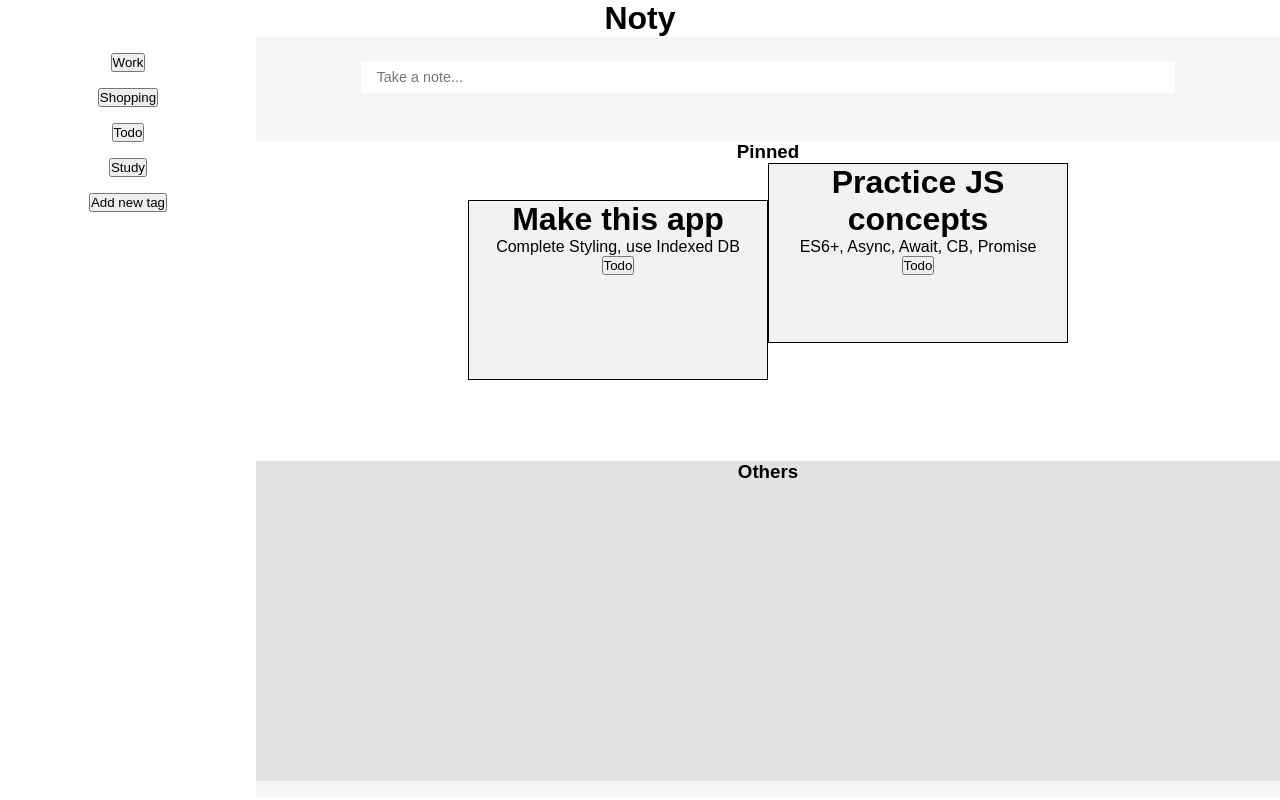
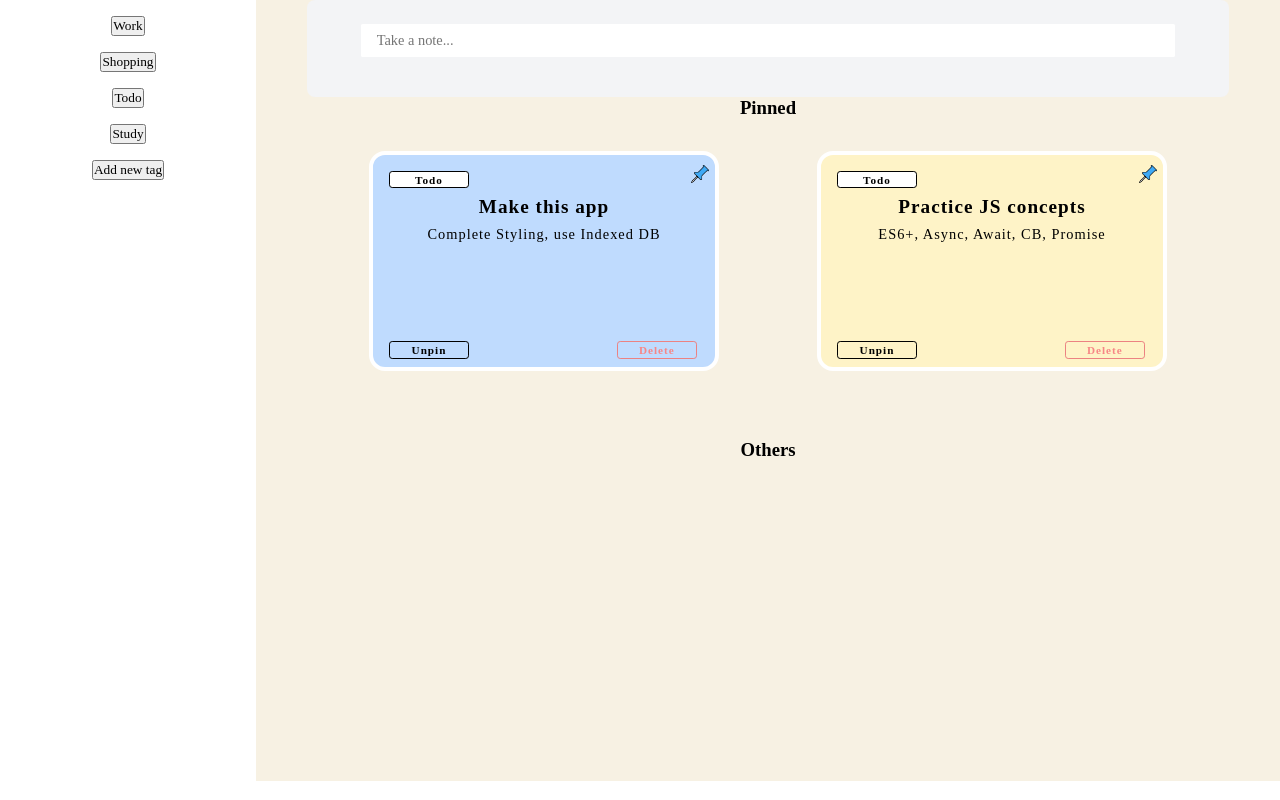
Before and after one commit to theshivamverma/notes-app, a React (Create React App) app: page / in a window 1280 px wide. Built offline with nearby package versions, Linux system fonts and the light colour scheme.

Commit message:
more functionality and styling done

```diff
--- a/src/App.js
+++ b/src/App.js
@@ -16,7 +16,7 @@ export default function App() {
       title: "Make this app",
       text: "Complete Styling, use Indexed DB",
       category: "Todo",
-      bgColor: "#fff",
+      bgColor: "#BFDBFE",
     },
     {
       id: uuid(),
@@ -24,7 +24,7 @@ export default function App() {
       title: "Practice JS concepts",
       text: "ES6+, Async, Await, CB, Promise",
       category: "Todo",
-      bgColor: "#fff",
+      bgColor: "#FEF3C7",
     },
   ]);
 
@@ -42,20 +42,42 @@ export default function App() {
     ]);
   }
 
+  function togglePinned(cardId, pinStatus){
+    setNotes(() => [...notes.map(card => {
+      if(card.id === cardId){
+        card.pinned = !pinStatus;
+      }
+      return card;
+    })])
+  }
+
+  function deleteCard(cardId) {
+    setNotes(() => [
+      ...notes.filter((card) => card.id !== cardId),
+    ]);
+  }
+
   function addNewTag(tag) {
     addTags(() => [...tags, tag]);
   }
 
+  console.log(notes)
+
   return (
     <div className="App">
-      <h1>Noty</h1>
       <div className="container">
         <Navbar
           setSelectedTag={setSelectedTag}
           tags={tags}
           addNewTagFunc={addNewTag}
         />
-        <Mainsection tags={tags} addNewNote={addNewNote} notes={notes} />
+        <Mainsection
+          tags={tags}
+          addNewNote={addNewNote}
+          notes={notes}
+          togglePinned={togglePinned}
+          deleteCard={deleteCard}
+        />
       </div>
     </div>
   );
--- a/src/components/addNewNote.js
+++ b/src/components/addNewNote.js
@@ -8,24 +8,22 @@ export const AddNewNote = ({
   setNewNoteVisible,
   tags,
   addNewNote,
+  pinned,
+  setPinned,
+  title,
+  setTitle,
+  text,
+  setText,
+  tagCategory,
+  setTagCategory,
+  bgColor,
+  setBgColor,
+  colors,
+  editMode
 }) => {
-  const [pinned, setPinned] = useState(false);
-  const [title, setTitle] = useState("");
-  const [text, setText] = useState("");
-  const [tagCategory, setTagCategory] = useState("");
-  const [bgColor, setBgColor] = useState("");
-
-  const colors = [
-    "#FECACA",
-    "#FDE68A",
-    "#A7F3D0",
-    "#93C5FD",
-    "#C4B5FD",
-    "#c7ecee",
-  ];
 
   return (
-    <div className="addnewnote">
+    <div className="addnewnote" style={{backgroundColor: bgColor}}>
       <input
         type="text"
         placeholder="Title"
@@ -55,7 +53,7 @@ export const AddNewNote = ({
             Select Tag
           </option>
           {tags.map((tag) => {
-            return <option value={tag}>{tag}</option>;
+            return <option selected={tagCategory === tag ? true : false} value={tag}>{tag}</option>;
           })}
         </select>
         <div
--- a/src/components/card.js
+++ b/src/components/card.js
@@ -1,9 +1,25 @@
-export const Card = ({ title, text, pinned, bgColor, category, id }) => {
+import pinnedImage from "../images/pinned.png";
+import unpinnedImage from "../images/unpinned.png";
+
+export const Card = ({ title, text, pinned, bgColor, category, id, togglePinned, deleteCard, changeEditMode }) => {
   return (
-    <div className="card">
-      <h1>{title}</h1>
+    <div
+      className="card"
+      style={{ backgroundColor: bgColor }}
+      onClick={() => changeEditMode(id)}
+    >
+      <button className="cardbtn card-category">{category}</button>
+      <h3>{title}</h3>
       <p>{text}</p>
-      <button>{category}</button>
+      <button className="pin">
+        <img src={pinned ? pinnedImage : unpinnedImage} />
+      </button>
+      <div className="card-bottom-btns">
+        <button className="cardbtn change-pin" onClick={() => togglePinned(id, pinned)}>
+          {pinned ? "Unpin" : "Pin"}
+        </button>
+        <button className="cardbtn delete" onClick={() => deleteCard(id)} >Delete</button>
+      </div>
     </div>
   );
 };
--- a/src/components/mainsection.js
+++ b/src/components/mainsection.js
@@ -2,8 +2,42 @@ import { useState } from "react";
 import { AddNewNote } from "./addNewNote";
 import { Card } from "./card";
 
-export const Mainsection = ({ tags, addNewNote, notes }) => {
+export const Mainsection = ({ tags, addNewNote, notes, togglePinned, deleteCard }) => {
   const [newNoteVisible, setNewNoteVisible] = useState(false);
+  const [editMode, setEditMode] = useState(false)
+
+  const [pinned, setPinned] = useState(false);
+  const [title, setTitle] = useState("");
+  const [text, setText] = useState("");
+  const [tagCategory, setTagCategory] = useState("");
+  const [bgColor, setBgColor] = useState("");
+
+  const colors = ["#FEE2E2","#FEF3C7","#D1FAE5","#BFDBFE","#DDD6FE","#c7ecee",];
+
+  function changeEditMode(editid){
+    setEditMode(!editMode);
+    if(editMode){
+      setNewNoteVisible(true)
+      notes.map(note => {
+        if(note.id === editid){
+          setPinned(note.pinned);
+          setTitle(note.title);
+          setText(note.text);
+          setTagCategory(note.category)
+          setBgColor(note.bgColor)
+          return;
+        }
+      })
+    } else{
+      setNewNoteVisible(false)
+      setPinned("");
+      setTitle("");
+      setText("");
+      setTagCategory("");
+      setBgColor("");
+      return;
+    }
+  }
 
   return (
     <div className="mainsection">
@@ -12,9 +46,21 @@ export const Mainsection = ({ tags, addNewNote, notes }) => {
         setNewNoteVisible={setNewNoteVisible}
         tags={tags}
         addNewNote={addNewNote}
+        pinned={pinned}
+        setPinned={setPinned}
+        title={title}
+        setTitle={setTitle}
+        text={text}
+        setText={setText}
+        tagCategory={tagCategory}
+        setTagCategory={setTagCategory}
+        bgColor={bgColor}
+        setBgColor={setBgColor}
+        colors={colors}
+        editMode={editMode}
       />
+      <h3>Pinned</h3>
       <div className="pinned">
-        <h3>Pinned</h3>
         {notes
           .filter((note) => note.pinned)
           .map(({ title, text, pinned, bgColor, category, id }) => {
@@ -26,12 +72,15 @@ export const Mainsection = ({ tags, addNewNote, notes }) => {
                 bgColor={bgColor}
                 category={category}
                 id={id}
+                togglePinned={togglePinned}
+                deleteCard={deleteCard}
+                changeEditMode={changeEditMode}
               />
             );
           })}
       </div>
+      <h3>Others</h3>
       <div className="others">
-        <h3>Others</h3>
         {notes
           .filter((note) => note.pinned !== true)
           .map(({ title, text, pinned, bgColor, category, id }) => {
@@ -43,6 +92,9 @@ export const Mainsection = ({ tags, addNewNote, notes }) => {
                 bgColor={bgColor}
                 category={category}
                 id={id}
+                togglePinned={togglePinned}
+                deleteCard={deleteCard}
+                changeEditMode={changeEditMode}
               />
             );
           })}
--- a/src/style/style.css
+++ b/src/style/style.css
@@ -2,10 +2,10 @@
   margin: 0;
   padding: 0;
   box-sizing: border-box;
+  font-family: "Montserrat";
 }
 
 .App {
-  font-family: sans-serif;
   text-align: center;
 }
 
@@ -24,7 +24,8 @@
 .mainsection{
   width: 80%;
   height: 100%;
-  background-color: #F6F6F6;
+  background-color: #f7f1e3;
+  /* padding: 2rem 3rem; */
 }
 
 .addnewnote{
@@ -32,6 +33,9 @@
     padding: 1rem 2rem;
     margin: 0 auto;
     position: relative;
+    background-color: #F3F4F6
+;
+    border-radius: 0.5rem;
 }
 
 .pin{
@@ -44,6 +48,7 @@
     border: none;
     outline: none;
     background-color: transparent;
+    cursor: pointer;
 }
 
 .pin > img{
@@ -64,23 +69,55 @@
     border-radius: 0.1rem;
 }
 
+.bottom-inputs > select{
+  width: 20%;
+  padding: 0.5rem;
+  border: none;
+  border-radius: 0.5rem;
+}
+
 .bottom-inputs{
-    margin: 0.5rem auto;
+    margin: 0 auto;
     width: 95%;
     display: flex;
     justify-content: space-between;
     align-items: center;
-    padding: 0.5rem;
+    padding: 0.5rem 0;
+}
+
+.bottom-inputs > select{
+  width: 20%;
+  padding: 0.5rem;
+  border: none;
+  border-radius: 0.5rem;
+  outline: none;
+}
+
+.bottom-inputs > button{
+  padding: 0.5rem 2rem;
+  background-color: #fff;
+  border: 1px solid black;
+  border-radius: 0.5rem;
+  font-weight: 500;
+  letter-spacing: 1px;
+  cursor: pointer;
+  outline: none;
+}
+
+.bottom-inputs :nth-child(3){
+  background-color: #000;
+  color: #fff;
 }
 
 .colors{
     font-size: 0.9rem;
-    width: 25%;
+    width: 23%;
     height: 40px;
     display: flex;
-    justify-content: space-between;
     align-items: center;
     text-align: initial;
+    background-color: #fff;
+    border-radius: 0.5rem;
 }
 
 .color-pill{
@@ -95,17 +132,76 @@
 .pinned, .others{
   width: 100%;
   min-height: 40vh;
+  background-color: #f7f1e3;
+  display: flex;
+  justify-content: space-around;
+  padding: 2rem 4rem;
+  flex-wrap: wrap;
+}
+
+.card{
+  width: 350px;
+  height: 220px;
+  background-color: #FECACA;
+  display: inline-block;
+  border: 1px solid black;
+  margin-bottom: 2rem;
+  border: 4px solid #fff;
+  border-radius: 1rem;
+  padding: 1rem;
+  letter-spacing: 1px;
+  position: relative;
+  cursor: pointer;
+}
+
+.cardbtn{
+  width: 80px;
+  font-size: 0.7rem;
+  background-color: transparent;
+  padding: 0.1rem;
+  border: 1px solid black;
+  border-radius: 0.2rem;
+  font-weight: 600;
+  letter-spacing: 1px;
+  cursor: pointer;
+  outline: none;
+}
+
+.card-category{
+  display: block;
+  margin-bottom: 0.5rem;
   background-color: #fff;
 }
 
-.others{
-  background-color: #e2e2e2;
+.card > h3{
+  font-size: 1.2rem;
+  margin-bottom: 0.5rem;
 }
 
-.card{
-  width: 300px;
-  height: 180px;
-  background-color: #f2f2f2;
-  display: inline-block;
-  border: 1px solid black;
+.card > p{
+  font-size: 0.9rem;
+  font-weight: 500;
+  margin-bottom: 0.5rem;
 }
+
+.card .pin{
+  width: 30px;
+  height: 30px;
+  top: 2%;
+}
+
+.card-bottom-btns{
+  width: 90%;
+  position: absolute;
+  bottom: 4%;
+}
+
+.change-pin{
+  float: left;
+}
+
+.delete{
+  float: right;
+  border: 1px solid rgb(236, 130, 130);
+  color: rgb(247, 134, 134);
+}
```
